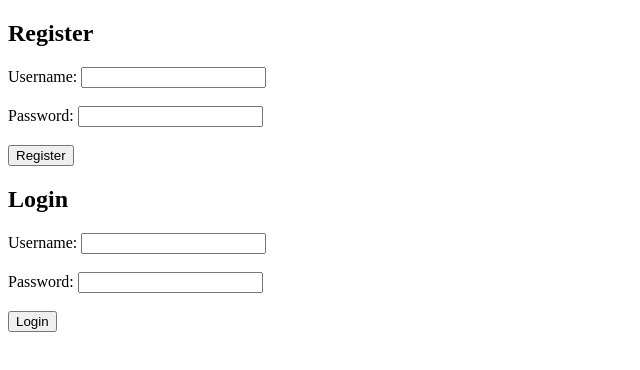
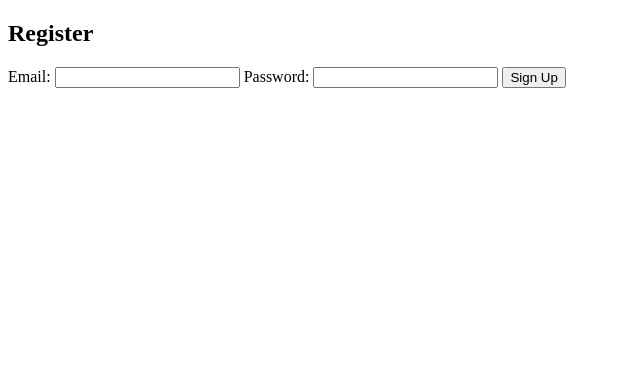
Before and after one commit to rardiva/testapp, a plain HTML site: page index.html in a window 1280 px wide. Shown: the whole page, without its empty margins (0-640 px from the left). Drawn offline with Linux system fonts and the light colour scheme.

Commit message:
Update index.html

```diff
--- a/index.html
+++ b/index.html
@@ -2,29 +2,22 @@
 <html lang="en">
 <head>
     <meta charset="UTF-8">
-    <title>Login</title>
+    <meta name="viewport" content="width=device-width, initial-scale=1.0">
+    <title>Register</title>
+    <link rel="stylesheet" href="styles.css">
 </head>
 <body>
-    <h2>Register</h2>
-    <form action="http://localhost/register.php" method="POST">
-        <label for="username">Username:</label>
-        <input type="text" id="username" name="username" required><br><br>
+    <div class="form-container">
+        <h2>Register</h2>
+        <form action="register1.php" method="POST">
+            <label for="email">Email:</label>
+            <input type="email" name="email" required>
 
-        <label for="password">Password:</label>
-        <input type="password" id="password" name="password" required><br><br>
+            <label for="password">Password:</label>
+            <input type="password" name="password" required>
 
-        <button type="submit">Register</button>
-    </form>
-
-    <h2>Login</h2>
-    <form action="http://localhost/login.php" method="POST">
-        <label for="username">Username:</label>
-        <input type="text" id="username" name="username" required><br><br>
-
-        <label for="password">Password:</label>
-        <input type="password" id="password" name="password" required><br><br>
-
-        <button type="submit">Login</button>
-    </form>
+            <button type="submit">Sign Up</button>
+        </form>
+    </div>
 </body>
 </html>
```
